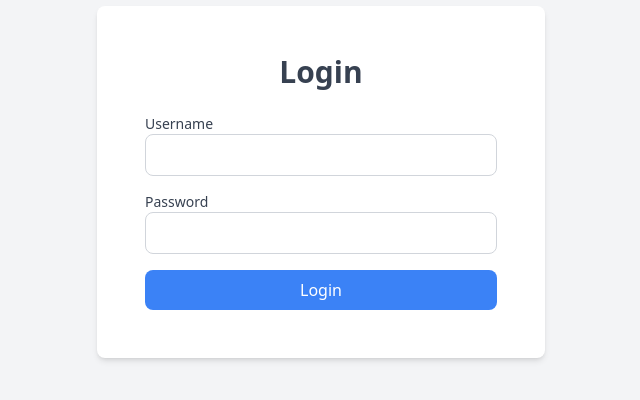
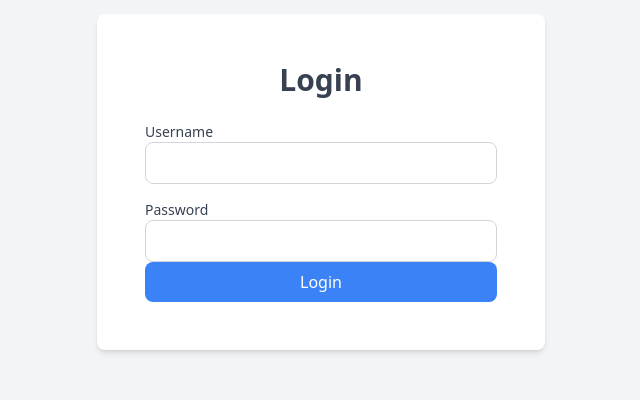
Before and after one commit to Erzascarlett123/hunter, a SvelteKit app: page / in a window 1280 px wide. Shown: the part 218-618 px from the top of the page, without its empty margins (319-959 px from the left). Built offline with nearby package versions, Linux system fonts and the light colour scheme.

Commit message:
terserah

```diff
--- a/src/routes/+page.svelte
+++ b/src/routes/+page.svelte
@@ -10,9 +10,11 @@
                 <label for="password" class="block text-sm font-medium text-gray-700">Password</label>
                 <input type="password" id="password" name="password" required class="w-full p-2 border border-gray-300 rounded-lg focus:outline-none focus:ring-2 focus:ring-blue-500">
             </div>
+            <a href="/home">
             <button type="submit" class="w-full bg-blue-500 text-white p-2 rounded-lg hover:bg-blue-600 focus:outline-none focus:ring-2 focus:ring-blue-500">
                 Login
             </button>
+            </a>
         </form>
     </div>
 </body>
```
